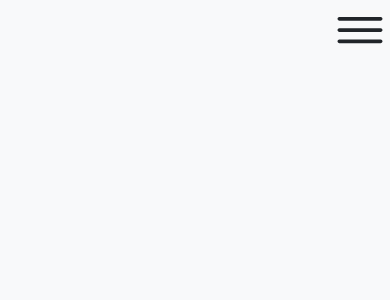
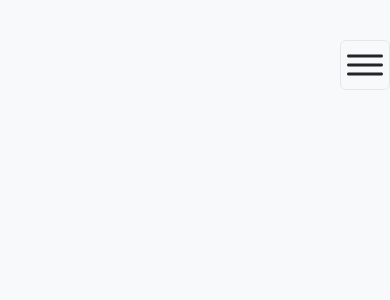
Before and after one commit to MeinardEdrei/Portfolio-Website, a Next.js app: page /Portfolio in a window 390 px wide. Shown: the top 300 px of the page. Built offline with nearby package versions, Linux system fonts and the light colour scheme.

Commit message:
🎨 Modified header

```diff
--- a/app/components/Header.js
+++ b/app/components/Header.js
@@ -9,14 +9,14 @@ const Header = () => {
 
   return (
     <div>
-      <section>
-        <div className="md:flex hidden gap-5 text-sm">
+      <section className="flex md:justify-center md:p-16">
+        <div className="md:flex hidden gap-5 text-xs">
           <Link href="/About">ABOUT ME (H)</Link>
           <Link href="/Portfolio">PORTFOLIO (J)</Link>
           <Link href="/Contact">CONTACT (L)</Link>
         </div>
-        <div className="md:hidden flex place-self-end">
-          <button onClick={() => setMenuOpen(true)} className={menuOpen ? `hidden` : ``}><IoIosMenu className="text-6xl" /></button>
+        <div className="fixed top-10 border-[1px] right-0 rounded-md bg-[var(--background)] md:hidden flex place-self-end">
+          <button onClick={() => setMenuOpen(true)} className={menuOpen ? `hidden` : ``}><IoIosMenu className="text-5xl" /></button>
         </div>
       </section>
       <div className={`fixed top-0 right-0 z-10 flex flex-col bg-[var(--background)] h-screen p-16 gap-10
```
